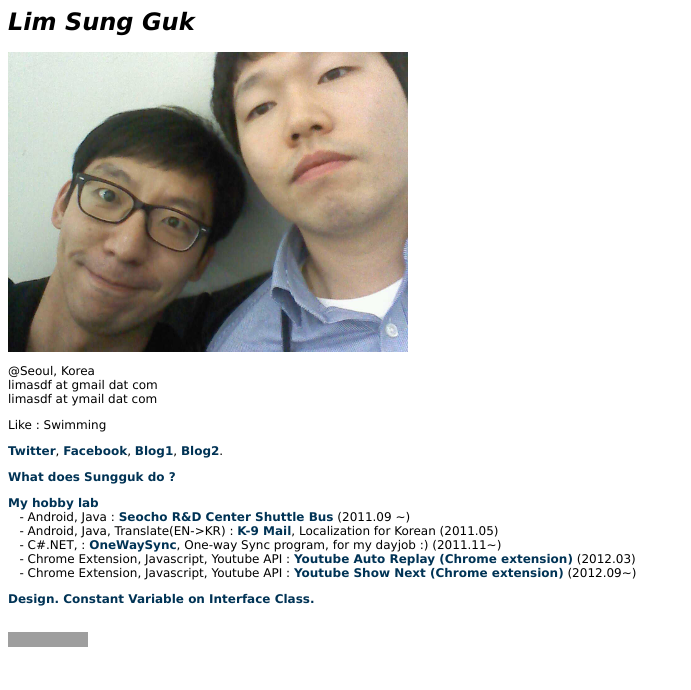
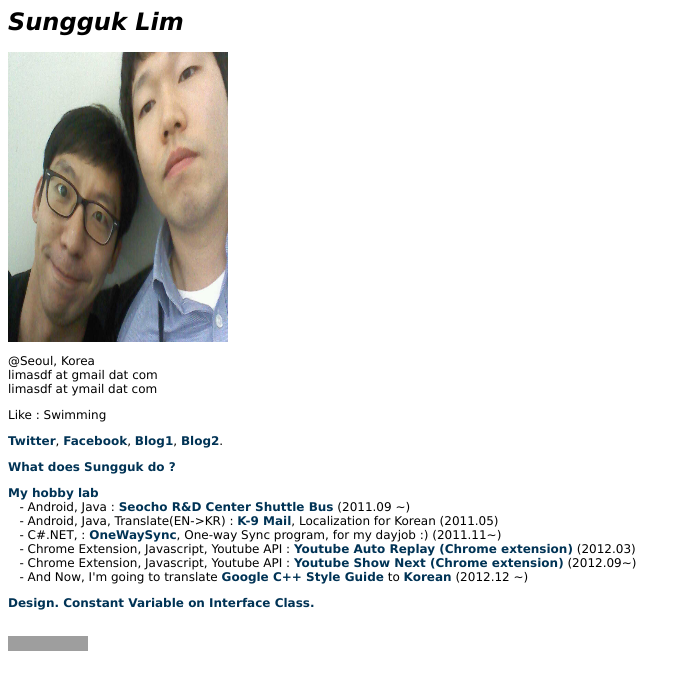
Before and after one commit to sunglim/limsungguk.com, a plain HTML site: page index.html in a window 1280 px wide. Shown: the whole page, without its empty margins (0-691 px from the left). Drawn offline with Linux system fonts and the light colour scheme; grey boxes are pictures that could not be loaded.

Commit message:
add C++ Style guide translate
add C++ Style guide translate

```diff
--- a/index.html
+++ b/index.html
@@ -15,8 +15,8 @@
 }(document, 'script', 'facebook-jssdk'));</script>
 <!--facebook social plugin end -->
 
-<h1>Lim Sung Guk</h1>
-<p><img src="./img/mypic.jpg" border="0" width="400px" height="300px" ></p>
+<h1>Sungguk Lim</h1>
+<p><img src="./img/mypic.jpg" border="0" width="220px" height="290px"></p>
 <p>@Seoul, Korea<br>
 limasdf at gmail dat com<br/>
 limasdf at ymail dat com</p>
@@ -28,11 +28,12 @@ limasdf at ymail dat com</p>
 
  </p>
  <p><a href="sunggukslab.html">My hobby lab</a><br/>
- &nbsp;&nbsp;&nbsp;- Android, Java : <a href="https://market.android.com/details?id=com.limsungguk.seochornd" target="_blank">Seocho R&D Center Shuttle Bus</a> (2011.09 ~)<br>
- &nbsp;&nbsp;&nbsp;- Android, Java, Translate(EN->KR) : <a href="http://code.google.com/p/k9mail/" target="_blank">K-9 Mail</a>, Localization for Korean (2011.05)<br>
- &nbsp;&nbsp;&nbsp;- C#.NET, : <a href="https://github.com/sunglim/CheckNewfile" target="_blank">OneWaySync</a>, One-way Sync program, for my dayjob :) (2011.11~)<br>
- &nbsp;&nbsp;&nbsp;- Chrome Extension, Javascript, Youtube API : <a href="https://chrome.google.com/webstore/detail/bebggjjcjokcahhoopolhnomahoikpbe" target="_blank">Youtube Auto Replay (Chrome extension)</a> (2012.03)<br>
- &nbsp;&nbsp;&nbsp;- Chrome Extension, Javascript, Youtube API : <a href="https://chrome.google.com/webstore/detail/lpmdjepnmgmnllmgahipfdohhdogmnnc" target="_blank">Youtube Show Next (Chrome extension)</a> (2012.09~)
+ &nbsp;&nbsp;&nbsp;- Android, Java : <a href="https://market.android.com/details?id=com.limsungguk.seochornd" target="_blank">Seocho R&D Center Shuttle Bus</a> (2011.09 ~)<br />
+ &nbsp;&nbsp;&nbsp;- Android, Java, Translate(EN->KR) : <a href="http://code.google.com/p/k9mail/" target="_blank">K-9 Mail</a>, Localization for Korean (2011.05)<br />
+ &nbsp;&nbsp;&nbsp;- C#.NET, : <a href="https://github.com/sunglim/CheckNewfile" target="_blank">OneWaySync</a>, One-way Sync program, for my dayjob :) (2011.11~)<br />
+ &nbsp;&nbsp;&nbsp;- Chrome Extension, Javascript, Youtube API : <a href="https://chrome.google.com/webstore/detail/bebggjjcjokcahhoopolhnomahoikpbe" target="_blank">Youtube Auto Replay (Chrome extension)</a> (2012.03)<br />
+ &nbsp;&nbsp;&nbsp;- Chrome Extension, Javascript, Youtube API : <a href="https://chrome.google.com/webstore/detail/lpmdjepnmgmnllmgahipfdohhdogmnnc" target="_blank">Youtube Show Next (Chrome extension)</a> (2012.09~)<br />
+ &nbsp;&nbsp;&nbsp;- And Now, I'm going to translate <a href="http://google-styleguide.googlecode.com/svn/trunk/cppguide.xml" target="_blank">Google C++ Style Guide</a> to <a href="http://www.limsungguk.com/CppStyle/Google%20C++%20Style%20Guide.xml">Korean</a> (2012.12 ~)
 
 <br/></p>
 <p><a href="intepaceConstant.htm" target="_blank"><b>Design.</b> Constant Variable on Interface Class.</a>
```
